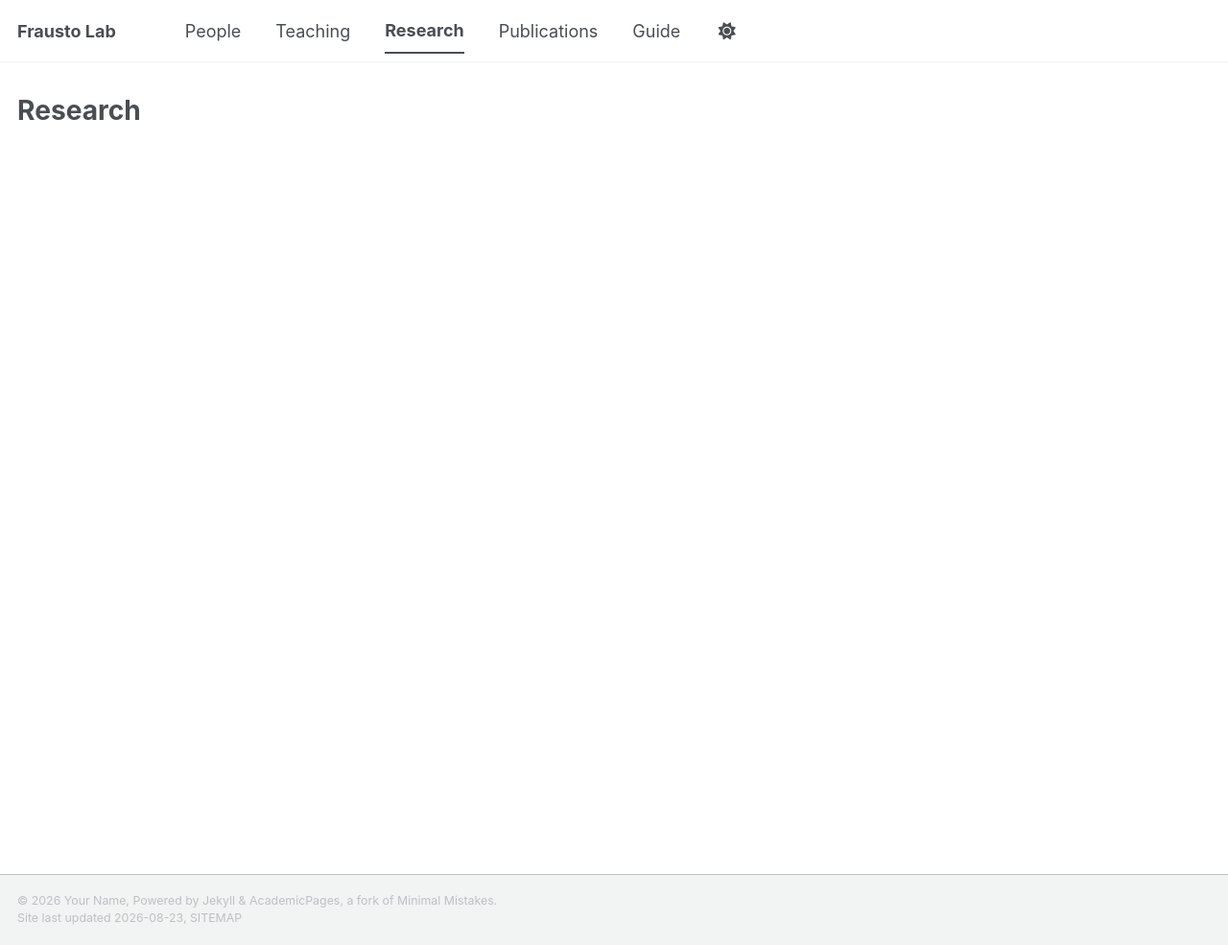
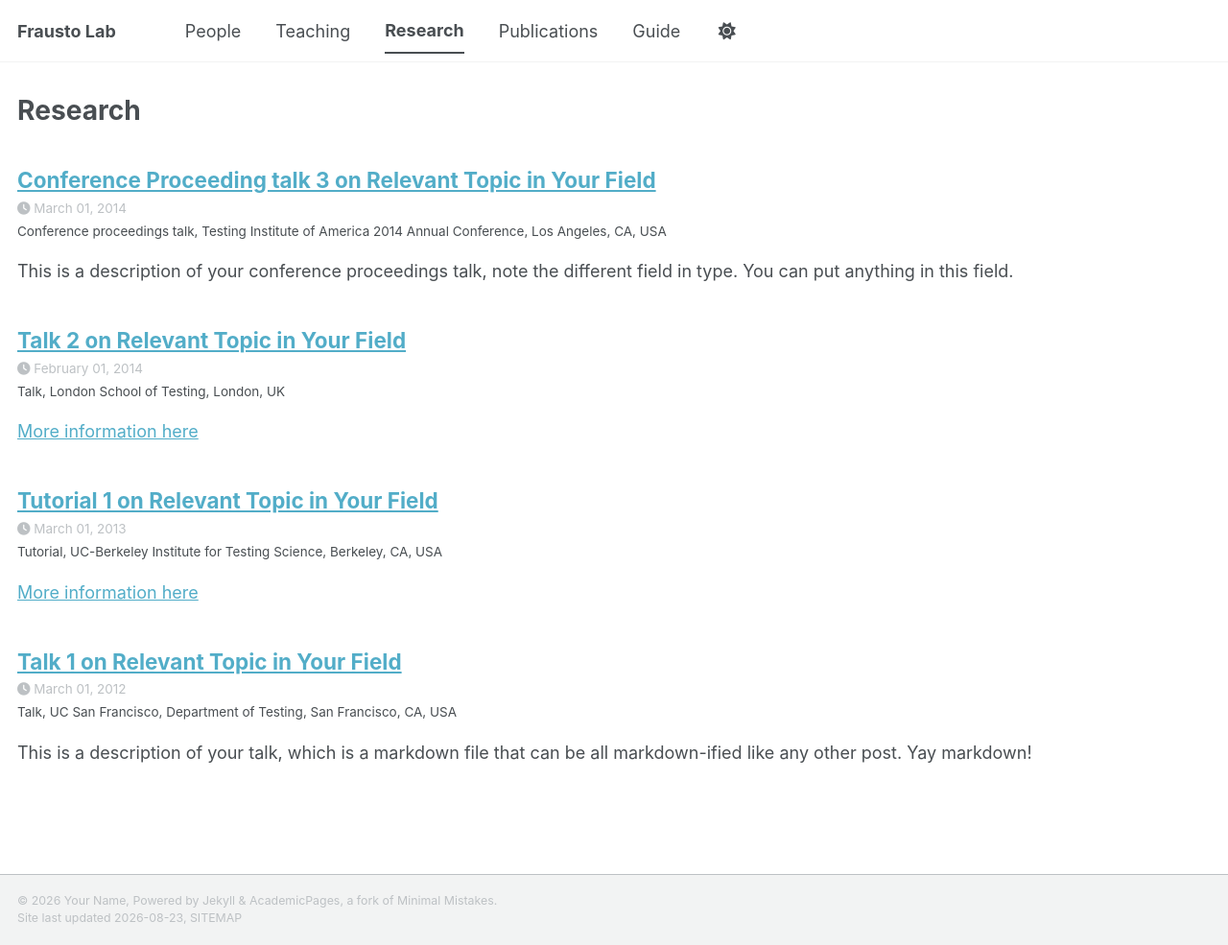
Before and after one commit to frausto-lab/frausto-lab.github.io, a Jekyll site: the page built from _pages/research.html, in a window 1280 px wide and 985 px high. Shown: the whole window at 96% size. Built offline with Jekyll 4.4.1, drawn with Linux system fonts in a browser that asks for light colours; a style sheet for code colours, icons or effects is not loaded; part of the change alters nothing that is shown.

```diff
--- a/_config.yml
+++ b/_config.yml
@@ -230,7 +230,7 @@ collections:
   portfolio:
     output: true
     permalink: /:collection/:path/
-  talks:
+  research:
     output: true
     permalink: /:collection/:path/
 
```
